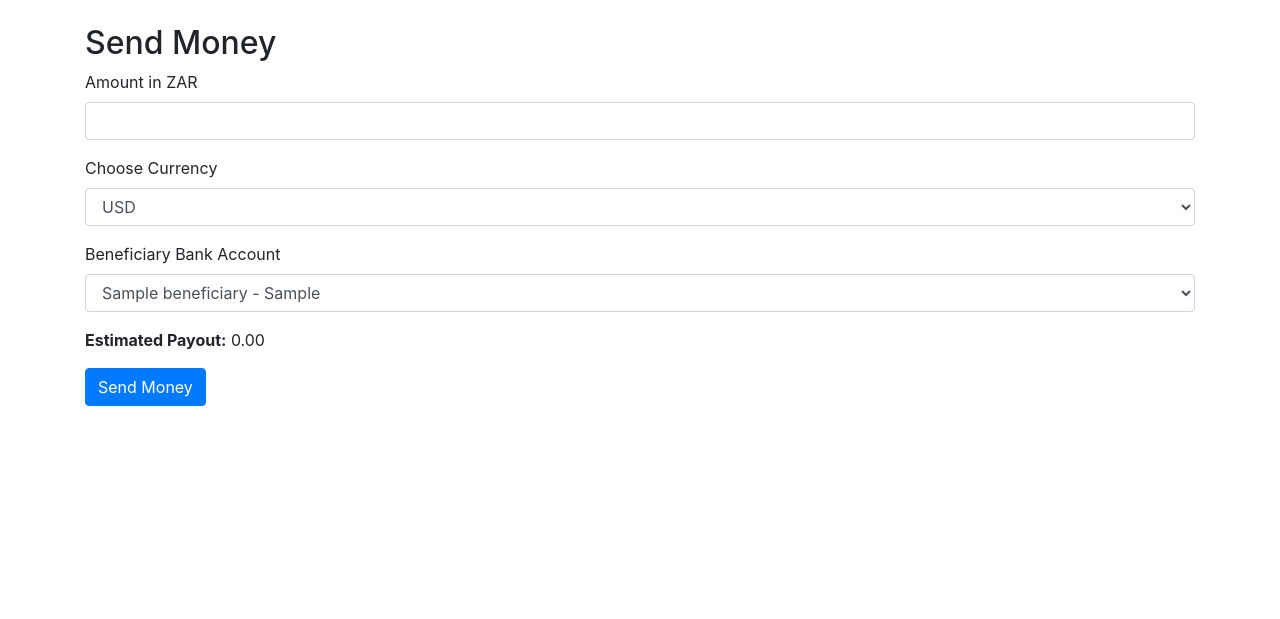
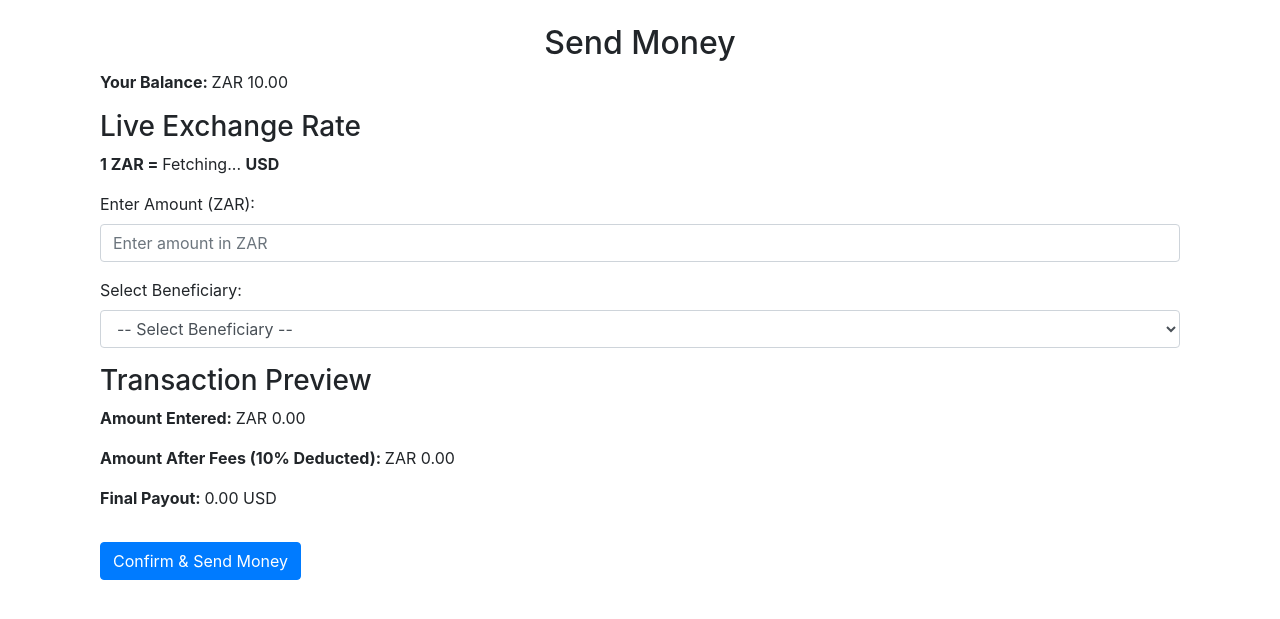
Before and after one commit to JuniorsDad3/iTradeAfrika, a Flask app: page /send_money in a window 1280 px wide. Shown: the part 58-677 px from the top of the page. Run offline with Flask 3, Linux system fonts and the light colour scheme; the visitor is signed in with stand-in values (Sample User, id 1); tables that the repository leaves empty hold one stand-in row (values such as "Sample post"); parts of the project's set-up code (start-up, migrations or seed data) failed here and were passed over; some libraries are stand-ins or nearby versions.

Commit message:
Fixed CSP issues & updated Send Money page

```diff
--- a/app.py
+++ b/app.py
@@ -22,6 +22,8 @@
 import imaplib
 import email
 import re
+import luno
+from requests.auth import HTTPBasicAuth
 
 # Load environment variables
 load_dotenv()
@@ -42,7 +44,10 @@
 EXCHANGE_RATE_API_URL = os.getenv("EXCHANGE_RATE_API_URL", "https://api.exchangerate-api.com/v4/latest/ZAR")
 LUNO_API_KEY_ID = os.getenv("LUNO_API_KEY_ID")
 LUNO_API_SECRET = os.getenv("LUNO_API_SECRET")
-COINGECKO_API_URL = os.getenv("COINGECKO_API_URL", "https://api.coingecko.com/api/v3/simple/price?ids=stellar&vs_currencies=zar")
+COINGECKO_API_URL = os.getenv("COINGECKO_API_URL", "https://api.coingecko.com/api/v3/simple/price?ids=tether&vs_currencies=zar")
+COINGECKO_XLM_URL = "https://api.coingecko.com/api/v3/simple/price?ids=stellar&vs_currencies=zar"
+COINGECKO_BTC_URL = "https://api.coingecko.com/api/v3/simple/price?ids=bitcoin&vs_currencies=zar"
+
 
 # ========= MODELS =========
 class User(db.Model):
@@ -85,12 +90,21 @@
     user_id = db.Column(db.Integer, db.ForeignKey('Users.ID'), nullable=False)
     beneficiary_id = db.Column(db.Integer, db.ForeignKey('beneficiaries.id'), nullable=True)
     amount = db.Column(db.Float, nullable=False)
+    crypto_amount = db.Column(db.Float, nullable=True)  # Amount converted to USDT/XLM
+    final_amount = db.Column(db.Float, nullable=True)  # Final payout in target currency
     currency = db.Column(db.String(10), nullable=False)
     transaction_type = db.Column(db.String(20), nullable=False)  # Deposit, Withdrawal, Transfer
     status = db.Column(db.String(20), default="Pending")
     timestamp = db.Column(db.DateTime, server_default=db.func.now())
+    converted_amount = db.Column(db.Float, nullable=True)
 
 # ========= FORMS =========
+class RegistrationForm(FlaskForm):
+    username = StringField('Username', validators=[DataRequired(), Length(min=4, max=25)])
+    email = StringField('Email', validators=[DataRequired(), Email()])
+    password = PasswordField('Password', validators=[DataRequired(), Length(min=6)])
+    submit = SubmitField('Register')
+
 class LoginForm(FlaskForm):
     username = StringField('Username', validators=[DataRequired()])
     password = PasswordField('Password', validators=[DataRequired()])
@@ -123,13 +137,7 @@
 
 def get_best_crypto_rate():
     try:
-        # URLs with different identifiers to get the best price
-        urls = [
-            "https://api.coingecko.com/api/v3/simple/price?ids=stellar&vs_currencies=zar",
-            "https://api.coingecko.com/api/v3/simple/price?ids=stellar-lumens&vs_currencies=zar",
-            "https://api.coingecko.com/api/v3/simple/price?ids=xlm&vs_currencies=zar"
-        ]
-
+        urls = [COINGECKO_XLM_URL, COINGECKO_BTC_URL]
         rates = []
 
         for url in urls:
@@ -137,32 +145,32 @@
 
             if "stellar" in response and "zar" in response["stellar"]:
                 rates.append(float(response["stellar"]["zar"]))
-            elif "stellar-lumens" in response and "zar" in response["stellar-lumens"]:
-                rates.append(float(response["stellar-lumens"]["zar"]))
-            elif "xlm" in response and "zar" in response["xlm"]:
-                rates.append(float(response["xlm"]["zar"]))
+            if "bitcoin" in response and "zar" in response["bitcoin"]:
+                rates.append(float(response["bitcoin"]["zar"]))
 
-        if rates:
-            best_user_rate = min(rates)  # ✅ Best price for user (lowest buy rate)
-            best_sell_rate = max(rates)  # ✅ Best price for you (highest sell rate)
-            return {"best_user_rate": best_user_rate, "best_sell_rate": best_sell_rate}
-
-        return None  # If no rates were found
-
+        return {"best_user_rate": min(rates), "best_sell_rate": max(rates)} if rates else None
     except Exception as e:
-        print(f"Error fetching Stellar price: {e}")
+        logging.error(f"Error fetching Stellar/Bitcoin prices: {e}")
         return None
 
 def get_luno_crypto_rate():
+    """
+    Fetches the latest crypto rate from Luno for ZAR/USDT.
+    """
     try:
         response = requests.get(
-            "https://api.luno.com/api/1/ticker?pair=ZARUSDT",
-            auth=(LUNO_API_KEY_ID, LUNO_API_SECRET)
+            "https://api.luno.com/api/1/ticker?pair=USDTZAR",  # ✅ Corrected Market Pair
+            auth=HTTPBasicAuth(LUNO_API_KEY_ID, LUNO_API_SECRET)
         ).json()
-        return float(response.get("last_trade", 0))
+
+        if "last_trade" in response:
+            return float(response["last_trade"])  # ✅ Returns latest USDT/ZAR rate
+        else:
+            logging.error("Luno API response did not contain last trade price.")
+            return None
     except Exception as e:
-        logging.error(f"Error fetching Luno rates: {e}")
-        return None  # Return None if Luno API fails
+        logging.error(f"Error fetching Luno exchange rate: {e}")
+        return None
 
 def get_live_exchange_rates():
     try:
@@ -179,33 +187,25 @@
         logging.error(f"Error fetching exchange rates: {e}")
         return {}
 
-# ✅ Convert ZAR to USDT Using the Best Rate
 def convert_zar_to_crypto(amount_zar):
     rates = get_live_exchange_rates()
     luno_rate = get_luno_crypto_rate()
     stellar_rate_data = get_best_crypto_rate()
 
     if stellar_rate_data:
-        stellar_rate = stellar_rate_data["best_user_rate"]  # Best rate from CoinGecko
+        stellar_rate = stellar_rate_data["best_user_rate"]
     else:
-        stellar_rate = None  # Fallback if Stellar rates are unavailable
+        stellar_rate = None
 
-    # Select the best available rate (lower is better for users)
+    # Select best available rate
     zar_to_crypto_rate = min(filter(None, [luno_rate, stellar_rate]))
 
     if zar_to_crypto_rate:
-        amount_after_fee = amount_zar * 0.90  # Deduct 10% user fee
+        amount_after_fee = amount_zar * 0.90  # ✅ Deduct 10% user fee
         crypto_amount = amount_after_fee / zar_to_crypto_rate
         return round(crypto_amount, 2)
 
-    return 0  # Return 0 if no rates available
-
-# ✅ Convert Crypto (USDT/XLM) to Target Fiat Currency
-def convert_crypto_to_fiat(crypto_amount, target_currency):
-    rates = get_live_exchange_rates()
-    rate = rates.get(target_currency, 1)  # Default fallback rate
-    final_amount = crypto_amount * rate * 0.98  # Apply 2% spread for profit
-    return round(final_amount, 2)
+    return 0  # If no rates available
 
 def send_payout_to_customer(bank_account, amount, currency):
     try:
@@ -215,6 +215,43 @@
         logging.error(f"Error sending payout: {e}")
         return False
 
+scheduler = BackgroundScheduler()
+def update_rates():
+    try:
+        luno_rate = get_luno_crypto_rate()  # ✅ Fetch the latest Luno rate
+        if luno_rate:
+            print(f"✅ Updated Luno Rate: {luno_rate} ZAR/USDT")
+        else:
+            print("⚠️ Failed to fetch Luno rate.")
+
+    except Exception as e:
+        logging.error(f"Error updating rates: {e}")
+
+scheduler.add_job(update_rates, 'interval', minutes=1)  # ✅ Runs every 1 minute
+scheduler.start()
+
+def convert_zar_to_usdt(amount_zar):
+    zar_btc_rate = get_luno_exchange_rate()
+    if not zar_btc_rate:
+        return 0
+
+    btc_amount = amount_zar / zar_btc_rate  # Convert ZAR to BTC
+
+    try:
+        response = requests.get("https://api.coingecko.com/api/v3/simple/price?ids=bitcoin&vs_currencies=usdt").json()
+        btc_usdt_rate = float(response["bitcoin"]["usdt"])
+    except Exception as e:
+        logging.error(f"Error fetching BTC to USDT rate: {e}")
+        return 0
+
+    return round(btc_amount * btc_usdt_rate, 2)
+
+def convert_crypto_to_fiat(crypto_amount, target_currency):
+    rates = get_live_exchange_rates()
+    rate = rates.get(target_currency, 1)  # Default fallback rate
+    final_amount = crypto_amount * rate * 0.98  # Apply 2% spread for profit
+    return round(final_amount, 2)
+
 
 @app.route('/')
 def home():
@@ -222,10 +259,11 @@
 
 @app.route('/register', methods=['GET', 'POST'])
 def register():
-    if request.method == 'POST':
-        username = request.form['username']
-        email = request.form['email']
-        password = request.form['password']
+    form = RegistrationForm()  # Use the new form
+    if form.validate_on_submit():
+        username = form.username.data
+        email = form.email.data
+        password = form.password.data
 
         if User.query.filter_by(Username=username).first():
             flash("Username already exists", "danger")
@@ -244,7 +282,7 @@
         flash("Registration successful! Please log in.", "success")
         return redirect(url_for('login'))
 
-    return render_template("register.html")
+    return render_template("register.html", form=form)
 
 @app.route('/login', methods=['GET', 'POST'])
 def login():
@@ -352,67 +390,90 @@
 
     return render_template("add_beneficiary.html", form=form)
 
+# ✅ Define this function at the top of your app.py before using it
+def convert_crypto_to_fiat(crypto_amount, target_currency):
+    rates = get_live_exchange_rates()
+    rate = rates.get(target_currency, 1)  # Default fallback rate
+    final_amount = crypto_amount * rate * 0.98  # Apply 2% spread for profit
+    return round(final_amount, 2)
+
 @app.route('/send_money', methods=['GET', 'POST'])
 def send_money():
     if 'user_ID' not in session:
         flash("Please log in first.", "danger")
-        return redirect(url_for('login'))  #
+        return redirect(url_for('login'))
 
     user = User.query.get(session['user_ID'])
-
     beneficiaries = Beneficiary.query.filter_by(user_id=user.ID).all()
 
     form = SendMoneyForm()
     form.beneficiary_id.choices = [(b.id, f"{b.name} - {b.bank_account}") for b in beneficiaries]
 
     if request.method == 'POST' and form.validate_on_submit():
-        amount = float(form.amount.data)
-        currency = form.currency.data
-        beneficiary_id = int(form.beneficiary_id.data)
-        beneficiary = Beneficiary.query.get(beneficiary_id)
+        try:
+            amount_zar = float(form.amount.data)
+            beneficiary_id = int(form.beneficiary_id.data)
+            beneficiary = Beneficiary.query.get(beneficiary_id)
 
-        print(f"🔹 Sending {amount_zar} ZAR to {beneficiary.name}")
-        if not beneficiary:
-            flash("Invalid beneficiary selected!", "danger")
-            return redirect(url_for('send_money'))
+            if not beneficiary:
+                flash("Invalid beneficiary selected!", "danger")
+                return redirect(url_for('send_money'))
 
-        if user.balance < amount:
-            flash("Insufficient balance!", "danger")
-            return redirect(url_for('send_money'))
+            if user.balance < amount_zar:
+                flash("❌ Insufficient balance!", "danger")
+                return redirect(url_for('send_money'))
 
-        # Deduct amount from user's balance
-        user.balance -= amount
+            currency = beneficiary.currency  # Get beneficiary's currency
 
-        # Convert ZAR to Crypto
-        crypto_amount = convert_zar_to_crypto(amount)
+            # Deduct 10% fee from the amount
+            amount_after_fee = round(amount_zar * 0.90, 2)
 
-        # Convert Crypto to Target Currency
-        final_amount = convert_crypto_to_fiat(crypto_amount, currency)
-        print(f"✅ Crypto Amount: {crypto_amount} | Final Amount to Beneficiary: {final_amount}")
+            # Convert ZAR directly to the target currency
+            live_rates = get_live_exchange_rates()
+            payout_rate = live_rates.get(currency, 0)
 
+            if payout_rate == 0:
+                flash("⚠ Exchange rate unavailable. Please try again later.", "danger")
+                return redirect(url_for('send_money'))
 
-        # Simulate Payout (Replace with actual payout function)
-        payout_success = send_payout_to_customer(beneficiary.bank_account, final_amount, currency)
+            final_payout = round(amount_after_fee * payout_rate, 2)
 
-        if payout_success:
-            # Save Transaction in Database
-            transaction = Transaction(
-                user_id=user.ID,
-                beneficiary_id=beneficiary_id,
-                amount=amount,
-                currency=currency,
-                transaction_type="Transfer",
-                status="Success"
-            )
-            db.session.add(transaction)
-            db.session.commit()
-            print("✅ Transaction added to database!")
-            flash(f"Successfully sent {final_amount} {currency} to {beneficiary.name}!", "success")
-            return redirect(url_for('dashboard'))
-        else:
-            flash("Transaction failed. Please try again.", "danger")
+            print(f"✅ Sending {final_payout} {currency} to {beneficiary.name}")
+
+            # Simulate Payout (Replace this with actual API call)
+            payout_success = send_payout_to_customer(beneficiary.bank_account, final_payout, currency)
+
+            if payout_success:
+                # Deduct balance from user
+                user.balance -= amount_zar
+
+                # Save Transaction in Database
+                transaction = Transaction(
+                    user_id=user.ID,
+                    beneficiary_id=beneficiary_id,
+                    amount=amount_zar,
+                    amount_after_fees=amount_after_fee,  # ✅ Store amount after fees
+                    final_amount=final_payout,  # ✅ Store final payout amount
+                    currency=currency,
+                    transaction_type="Transfer",
+                    status="Success"
+                )
+                db.session.add(transaction)
+                db.session.commit()
+
+                print("✅ Transaction added to database!")
+                flash(f"Successfully sent {final_payout} {currency} to {beneficiary.name}!", "success")
+                return redirect(url_for('dashboard'))  # Redirect to dashboard
+
+            else:
+                flash("❌ Transaction failed. Please try again.", "danger")
+
+        except Exception as e:
+            print(f"❌ Error processing transaction: {e}")
+            flash("⚠ An error occurred. Please try again later.", "danger")
 
     return render_template("send_money.html", form=form, user=user, beneficiaries=beneficiaries)
+
 
 @app.route('/dashboard')
 def dashboard():
@@ -422,33 +483,54 @@
     user = User.query.get(session['user_ID'])
     transactions = Transaction.query.filter_by(user_id=user.ID).order_by(Transaction.timestamp.desc()).all()
     beneficiaries = Beneficiary.query.filter_by(user_id=user.ID).all()
+    # Fetch the latest exchange rate
+    latest_rate = get_luno_crypto_rate()  # Make sure this returns a valid number
+
+    # Calculate user’s balance in USDT after fees
+    zar_balance = user.balance  # Get user's ZAR balance
+    balance_after_fee = zar_balance * 0.90  # Deduct 10% fee
+    converted_usdt = round(balance_after_fee / latest_rate, 2) if latest_rate else 0
 
     print(f"🔹 Transactions for {user.Username}: {transactions}")
 
     # ✅ Add an empty form (for CSRF protection if needed)
     form = SendMoneyForm()
 
-    return render_template("dashboard.html", user=user, transactions=transactions, beneficiaries=beneficiaries, form=form)
+    return render_template("dashboard.html", user=user, transactions=transactions, exchange_rate=latest_rate, converted_usdt=converted_usdt, fees=zar_balance - balance_after_fee, beneficiaries=beneficiaries, form=form)
 
-@app.route('/get_conversion_preview', methods=['GET'])
+@app.route('/get_conversion_preview')
 def get_conversion_preview():
-    amount = request.args.get("amount", type=float)
-    if not amount:
-        return jsonify({"error": "Invalid amount"}), 400
+    try:
+        amount_zar = float(request.args.get('amount', 0))
+        beneficiary_currency = request.args.get('currency', 'USD')  # Default to USD if not specified
 
-    # Fetch live exchange rate from API
-    try:
-        response = requests.get(EXCHANGE_RATE_API_URL).json()
-        zar_to_usd = response.get("rates", {}).get("USD", 0)
+        if amount_zar <= 0:
+            return jsonify({"error": "Invalid amount"}), 400
 
-        if zar_to_usd == 0:
+        # Deduct 10% fee
+        amount_after_fee = amount_zar * 0.90
+
+        # Get live exchange rates (ZAR to target currency)
+        live_rates = get_live_exchange_rates()
+        payout_rate = live_rates.get(beneficiary_currency, 0)
+
+        if payout_rate == 0:
             return jsonify({"error": "Exchange rate unavailable"}), 500
 
-        converted_amount = amount * zar_to_usd
-        return jsonify({"amount_zar": amount, "amount_usd": round(converted_amount, 2)})
+        # Convert directly to beneficiary currency
+        final_payout = round(amount_after_fee * payout_rate, 2)
+
+        return jsonify({
+            "amount_entered": round(amount_zar, 2),
+            "amount_after_fees": round(amount_after_fee, 2),
+            "payout_currency": beneficiary_currency,
+            "final_payout": final_payout
+        })
 
     except Exception as e:
-        return jsonify({"error": f"Failed to fetch exchange rates: {str(e)}"}), 500
+        logging.error(f"Error in conversion preview: {e}")
+        return jsonify({"error": "Server error"}), 500
+
 
 @app.route('/get_exchange_rate', methods=['GET'])
 def get_exchange_rate():
@@ -479,6 +561,18 @@
         "final_amount_after_fees": final_amount
     })
 
+@app.route('/get_live_rates', methods=['GET'])
+def get_live_rates():
+    try:
+        rates = get_live_exchange_rates()  # Fetch from API
+        best_rate = rates.get("USD", 0)  # Default to USD
+        return jsonify({
+            "exchange_rate": round(best_rate, 2),
+            "selected_currency": "USD"
+        })
+    except Exception as e:
+        logging.error(f"Error fetching live rates: {e}")
+        return jsonify({"error": "Failed to fetch rates"}), 500
 
 @app.errorhandler(404)
 def page_not_found(e):
@@ -487,6 +581,11 @@
 @app.errorhandler(500)
 def server_error(e):
     return render_template("500.html"), 500
+
+@app.after_request
+def add_security_headers(response):
+    response.headers["Content-Security-Policy"] = "script-src 'self' 'unsafe-inline' https://cdn.jsdelivr.net https://apis.google.com;"
+    return response
 
 
 if __name__ == "__main__":
--- a/templates/register.html
+++ b/templates/register.html
@@ -9,9 +9,14 @@
         <input type="text" name="username" class="form-control" required>
     </div>
     <div class="form-group">
+        <label>Email</label>
+        <input type="text" name="email" class="form-control" required>
+    </div>
+    <div class="form-group">
         <label>Password</label>
         <input type="password" name="password" class="form-control" required>
     </div>
     <button type="submit" class="btn btn-success">Register</button>
+    <p class="mt-3">Already have an account? <a href="{{ url_for('login') }}">Login here</a></p>
 </form>
 {% endblock %}
--- a/templates/send_money.html
+++ b/templates/send_money.html
@@ -2,80 +2,108 @@
 {% block title %}Send Money{% endblock %}
 {% block content %}
 
-<h2>Send Money</h2>
+<div class="container mt-4">
+    <h2 class="text-center">Send Money</h2>
 
-<form method="post" action="{{ url_for('send_money') }}">
+    <p><strong>Your Balance: </strong> ZAR <span id="zar_balance">{{ "%.2f"|format(user.balance) }}</span></p>
+
+    <h3>Live Exchange Rate</h3>
+    <p><strong>1 ZAR = </strong> <span id="exchange_rate" class="flashing">Fetching...</span> <strong><span id="payout_currency">USD</span></strong></p>
+
+    <form method="post" action="{{ url_for('send_money') }}" id="send_money_form">
         {{ form.hidden_tag() }}
 
+        <!-- Amount Input -->
         <div class="form-group">
-        <label>Amount in ZAR</label>
-        <input type="number" name="amount" id="amount" class="form-control" required>
+            <label for="amountInput">Enter Amount (ZAR):</label>
+            <input type="number" name="amount" id="amountInput" class="form-control" placeholder="Enter amount in ZAR" required>
         </div>
 
+        <!-- Beneficiary Dropdown -->
         <div class="form-group">
-        <label>Choose Currency</label>
-        <select name="currency" id="currency" class="form-control">
-            <option value="USD">USD</option>
-            <option value="EUR">EUR</option>
-            <option value="GBP">GBP</option>
-            <option value="CNY">CNY</option>
-            <option value="BWP">BWP</option>
-        </select>
-    </div>
-
-    <div class="form-group">
-        <label>Beneficiary Bank Account</label>
-    <select name="beneficiary_id" class="form-control" required>
+            <label for="beneficiarySelect">Select Beneficiary:</label>
+            <select name="beneficiary_id" id="beneficiarySelect" class="form-control" required>
+                <option value="">-- Select Beneficiary --</option>
                 {% for beneficiary in beneficiaries %}
-            <option value="{{ beneficiary.id }}">{{ beneficiary.name }} - {{ beneficiary.bank_account }}</option>
+                    <option value="{{ beneficiary.id }}" data-currency="{{ beneficiary.currency }}">
+                        {{ beneficiary.name }} - {{ beneficiary.bank_account }} ({{ beneficiary.currency }})
+                    </option>
                 {% endfor %}
             </select>
         </div>
 
-    <p><strong>Estimated Payout:</strong> <span id="convertedAmount">0.00</span> <span id="currency_label"></span></p>
+        <!-- Transaction Preview -->
+        <h3>Transaction Preview</h3>
+        <p><strong>Amount Entered: </strong> ZAR <span id="entered_amount">0.00</span></p>
+        <p><strong>Amount After Fees (10% Deducted): </strong> ZAR <span id="amount_after_fees">0.00</span></p>
+        <p><strong>Final Payout: </strong> <span id="final_payout">0.00</span> <span id="final_currency">USD</span></p>
 
-    <button type="submit" class="btn btn-primary">Send Money</button>
+        <!-- Submit Button -->
+        <button type="submit" class="btn btn-primary mt-3">Confirm & Send Money</button>
     </form>
+</div>
 
+<!-- JavaScript for Dynamic Updates -->
 <script>
-document.getElementById("sendMoneyForm").addEventListener("submit", function(event) {
-    alert("✅ Your transaction has been sent successfully!");
-    event.preventDefault();
+document.addEventListener("DOMContentLoaded", function() {
+    const amountInput = document.getElementById("amountInput");
+    const beneficiarySelect = document.getElementById("beneficiarySelect");
+    const exchangeRateElement = document.getElementById("exchange_rate");
+    const enteredAmount = document.getElementById("entered_amount");
+    const amountAfterFees = document.getElementById("amount_after_fees");
+    const finalPayout = document.getElementById("final_payout");
+    const finalCurrency = document.getElementById("final_currency");
 
-    let formData = new FormData(this);
+    function updateTransactionPreview() {
+        let amountZAR = parseFloat(amountInput.value) || 0;
+        let selectedBeneficiary = beneficiarySelect.options[beneficiarySelect.selectedIndex];
+        let beneficiaryCurrency = selectedBeneficiary.getAttribute("data-currency") || "USD";
 
-    fetch("/send_money", {
-        method: "POST",
-        body: formData
-    })
+        if (amountZAR > 0) {
+            fetch(`/get_conversion_preview?amount=${amountZAR}&currency=${beneficiaryCurrency}`)
                 .then(response => response.json())
                 .then(data => {
-        if (data.status === "success") {
-            alert(`Transaction Successful! Sent ${data.amount_sent} ${data.currency}`);
-            window.location.href = "/dashboard";
-        } else {
-            alert(`Error: ${data.error}`);
+                    enteredAmount.textContent = data.amount_entered.toFixed(2);
+                    amountAfterFees.textContent = data.amount_after_fees.toFixed(2);
+                    finalPayout.textContent = data.final_payout.toFixed(2);
+                    finalCurrency.textContent = data.payout_currency;
+                })
+                .catch(error => console.error("Error fetching conversion preview:", error));
         }
-    })
-    .catch(error => console.error("Transaction error:", error));
-});
-document.getElementById("amount").addEventListener("input", updateExchangeRate);
-document.getElementById("currency").addEventListener("change", updateExchangeRate);
+    }
 
     function updateExchangeRate() {
-    let amount = document.getElementById("amount").value;
-    let currency = document.getElementById("currency").value;
-
-    if (amount) {
-        fetch(`/get_exchange_rate?amount=${amount}&currency=${currency}`)
+        fetch('/get_live_rates')
             .then(response => response.json())
             .then(data => {
-                document.getElementById("exchangeRate").innerText = data.exchange_rate;
-                document.getElementById("convertedAmount").innerText = data.converted_amount;
+                if (data.error) {
+                    console.error("API Error:", data.error);
+                    return;
+                }
+                exchangeRateElement.innerText = data.exchange_rate;
+                exchangeRateElement.classList.add("flash");
+                setTimeout(() => exchangeRateElement.classList.remove("flash"), 500);
             })
-            .catch(error => console.error("Error fetching exchange rate:", error));
+            .catch(error => console.error("Error fetching live rates:", error));
     }
-}
+
+    amountInput.addEventListener("input", updateTransactionPreview);
+    beneficiarySelect.addEventListener("change", updateTransactionPreview);
+
+    setInterval(updateExchangeRate, 10000);
+});
 </script>
 
+<!-- Flashing Effect -->
+<style>
+@keyframes flash {
+    0% { background-color: yellow; }
+    50% { background-color: transparent; }
+    100% { background-color: yellow; }
+}
+.flash {
+    animation: flash 0.5s ease-in-out;
+}
+</style>
+
 {% endblock %}
```
Also changed, not shown: templates/dashboard.html (+62 -30 lines). Lines whose indentation alone changed are shown as unchanged.
